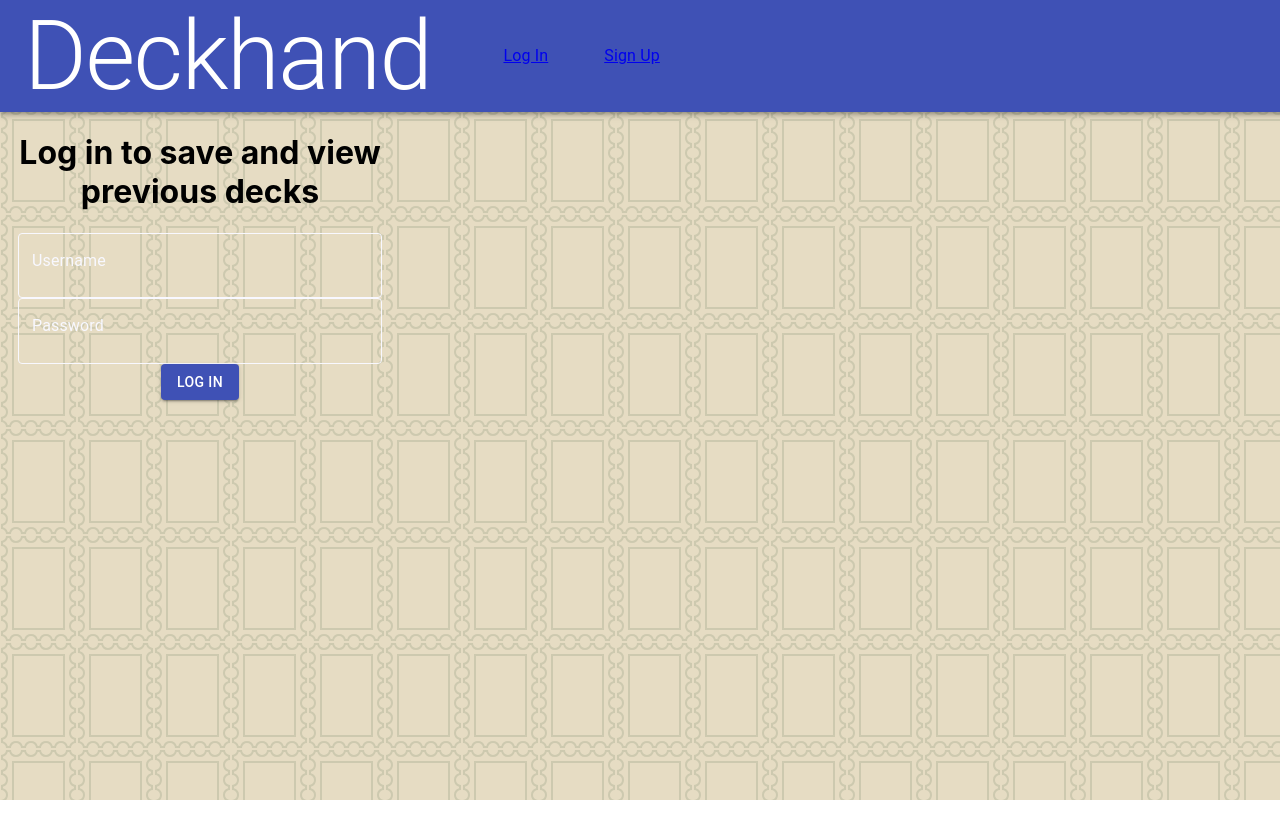
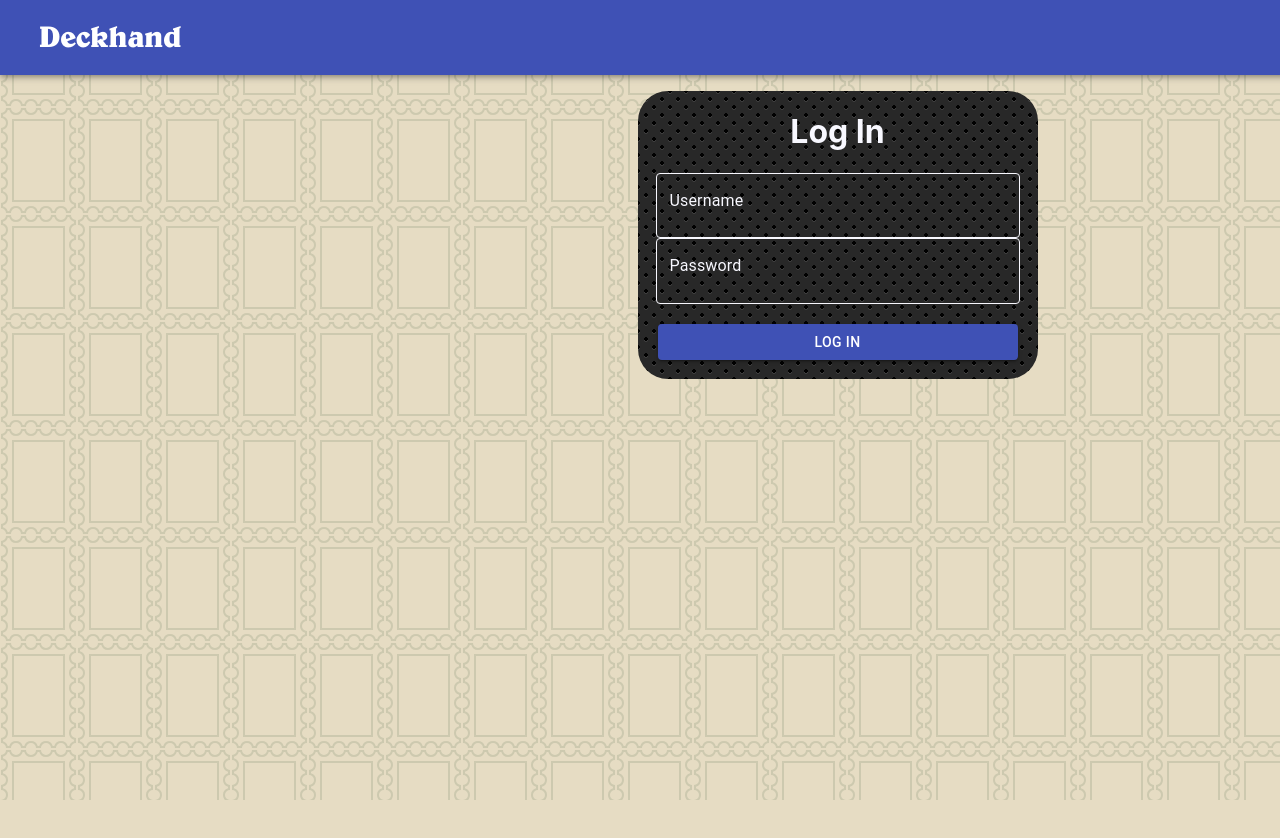
Before and after one commit to mychaI/deckhand, a React (Create React App) app in the folder client/: page /login in a window 1280 px wide. Shown: the top 838 px of the page. After the commit the page ends 800 px from the top, so only its background shows below. Built offline with nearby package versions, Linux system fonts and the light colour scheme.

Commit message:
style Login component; add link to Dashboard in Navbar

```diff
--- a/client/src/App.css
+++ b/client/src/App.css
@@ -4,7 +4,7 @@
 }
 
 
-#root {
+body {
   height: 100%;
   width: 100%;
   min-width: 1675px;
--- a/client/src/components/containers/Login.js
+++ b/client/src/components/containers/Login.js
@@ -3,7 +3,31 @@ import axios from 'axios';
 import { TextField, Button } from '@material-ui/core';
 import { makeStyles } from '@material-ui/core/styles';
 
+const useStyles = makeStyles({
+  authContainer: {
+	gridArea: 'b',
+	height: '90%',
+	width: '400px',
+	margin: 'auto',
+	borderRadius: '30px',
+	color: 'ghostwhite',
+	background:
+	`radial-gradient(black 15%, transparent 16%) 0 0,
+	radial-gradient(black 15%, transparent 16%) 8px 8px,
+	radial-gradient(rgba(255,255,255,.1) 15%, transparent 20%) 0 1px,
+	radial-gradient(rgba(255,255,255,.1) 15%, transparent 20%) 8px 9px;`,
+	backgroundColor:' #282828',
+	backgroundSize: '16px 16px'
+  },
+  authButton: {
+	width: '90%',
+	margin: '20px'
+  }
+});
+
 const Login = () => {
+
+  const classes = useStyles();
 
   const [login, setLogin] = useState({});
   const updateField = e => {
@@ -14,12 +38,12 @@ const Login = () => {
   };
 
   return (
-    <div>
-	  <h1>Log in to save and view previous decks</h1>
+    <div className={classes.authContainer}>
+	  <h1>Log In</h1>
 	  <TextField id='input-username' label='Username' variant='outlined' name='username' value={login.username} onChange={updateField} />
 	  <TextField id='input-password' label='Password' variant='outlined' name='password' value={login.password} onChange={updateField}
 	  />
-	  <Button variant='contained' color='primary' onClick={submitHandler}>Log In</Button>
+	  <Button variant='contained' color='primary' onClick={submitHandler} className={classes.authButton}>Log In</Button>
 	</div>
   )
 }
--- a/client/src/components/presentation/Navbar.js
+++ b/client/src/components/presentation/Navbar.js
@@ -1,15 +1,41 @@
 import React from 'react';
 import { Link } from 'react-router-dom';
+import { makeStyles } from '@material-ui/core/styles';
 import { AppBar, Toolbar, Typography, List, ListItem, ListItemText } from '@material-ui/core';
 import { LockOpen, Edit } from '@material-ui/icons';
 
+const useStyles = makeStyles({
+  navbar: {
+	display: 'flex',
+  },
+  title: {
+	fontSize: '30px',
+	fontFamily: 'BelweBold',
+	flex: 1,
+	marginLeft: '15px'
+  },
+  titleText: {
+	textDecoration: 'none',
+	color: '#fff',
+	cursor: 'pointer'
+  },
+  links: {
+	fontSize: '20px',
+	color: '#fff',
+	textDecoration: 'none'
+  }
+});
+
+
 const Navbar = props => {
+
+  const classes = useStyles();
 
   const guestLinks = (
     <>
 	  <ListItemText inset>
 		<Typography variant='subtitle1'>
-		  <Link to='/login'>
+		  <Link to='/login' className={classes.links}>
 			Log In
 		  </Link>
 		</Typography>
@@ -17,8 +43,28 @@ const Navbar = props => {
 
 	  <ListItemText inset>
 		<Typography variant='subtitle1'>
-		  <Link to='/signup'>
+		  <Link to='/signup' className={classes.links}>
 		    Sign Up
+		  </Link>
+		</Typography>
+	  </ListItemText>
+	</>
+  );
+
+  const userLinks = (
+    <>
+	  <ListItemText inset>
+		<Typography variant='subtitle1'>
+		  <Link to='/login' className={classes.links}>
+		    Saved Deck
+		  </Link>
+		</Typography>
+	  </ListItemText>
+
+	  <ListItemText inset>
+		<Typography variant='subtitle1'>
+		  <Link to='/signup' className={classes.links}>
+		    Log Out
 		  </Link>
 		</Typography>
 	  </ListItemText>
@@ -27,10 +73,12 @@ const Navbar = props => {
 
   return (
     <>
-	  <AppBar position='static'>
+	  <AppBar position='static' className={classes.navbar}>
 		<Toolbar>
-    	  <Typography variant='h1'>
-			Deckhand
+    	  <Typography variant='h1' className={classes.title}>
+			<Link to='/' className={classes.titleText}>
+			  Deckhand
+			</Link>
 		  </Typography>
 
 		  <List component='nav'>
```
